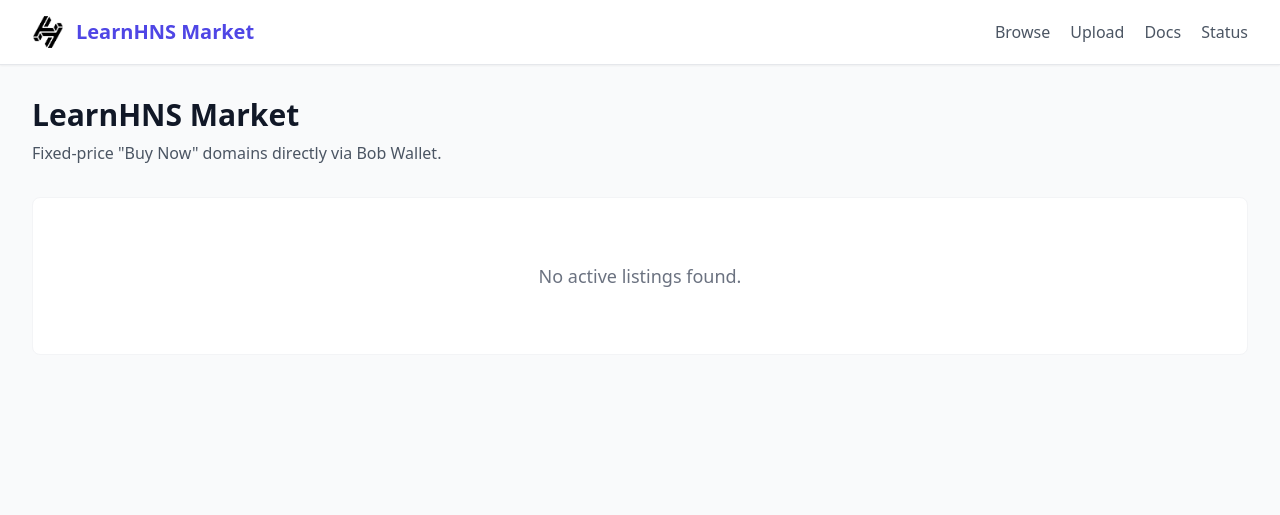
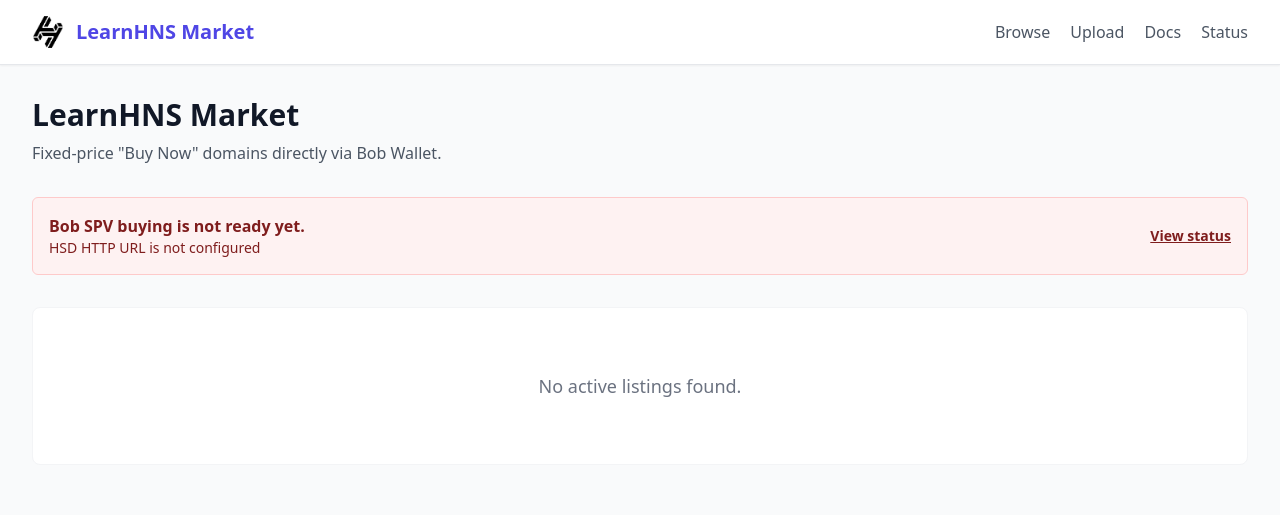
Before and after one commit to shadstoneofficial/learnhns-market, a Flask app: page / in a window 1280 px wide. Shown: the top 515 px of the page. Run offline with Flask 3, Linux system fonts and the light colour scheme; some libraries are stand-ins or nearby versions.

Commit message:
Show Bob SPV readiness on listings

```diff
--- a/app/blueprints/main.py
+++ b/app/blueprints/main.py
@@ -13,7 +13,7 @@ def index():
     min_price = request.args.get('min_price')
     # Basic active listings query
     listings = Listing.query.filter_by(status='active').order_by(Listing.created_at.desc()).all()
-    return render_template('index.html', listings=listings)
+    return render_template('index.html', listings=listings, hsd_readiness=_hsd_readiness())
 
 @main_bp.route('/upload')
 def upload():
@@ -45,9 +45,30 @@ def listing_detail(name):
         f"bob://x/fulfillauction?name={quote(listing.name, safe='')}"
         f"&presign={quote(proof_json, safe='')}"
     )
-    return render_template('listing.html', listing=listing, bob_deep_link=bob_deep_link)
+    return render_template(
+        'listing.html',
+        listing=listing,
+        bob_deep_link=bob_deep_link,
+        hsd_readiness=_hsd_readiness(),
+    )
 
 @main_bp.route('/listing/<name>/proof.json')
 def listing_proof(name):
     listing = Listing.query.filter_by(name=name, status='active').first_or_404()
     return jsonify(listing.proof_json)
+
+
+def _hsd_readiness():
+    status_data, _ = get_hsd_status_payload()
+    progress = status_data.get('progress')
+    progress_percent = None
+    if isinstance(progress, (int, float)):
+        progress_percent = max(0, min(100, progress * 100))
+
+    return {
+        "reachable": status_data.get('reachable', False),
+        "ready": status_data.get('reachable', False) and isinstance(progress, (int, float)) and progress >= 0.99,
+        "height": status_data.get('height'),
+        "progress_percent": progress_percent,
+        "error": status_data.get('error'),
+    }
--- a/app/templates/index.html
+++ b/app/templates/index.html
@@ -5,6 +5,22 @@
     <h1 class="text-3xl font-bold mb-2">LearnHNS Market</h1>
     <p class="text-gray-600">Fixed-price "Buy Now" domains directly via Bob Wallet.</p>
 </div>
+
+{% if hsd_readiness and not hsd_readiness.ready %}
+<div class="mb-8 rounded-md border {% if hsd_readiness.reachable %}border-amber-200 bg-amber-50 text-amber-900{% else %}border-red-200 bg-red-50 text-red-900{% endif %} p-4">
+    <div class="flex flex-col gap-2 sm:flex-row sm:items-center sm:justify-between">
+        <div>
+            <p class="font-semibold">Bob SPV buying is not ready yet.</p>
+            {% if hsd_readiness.reachable %}
+                <p class="text-sm">The hosted HSD node is syncing{% if hsd_readiness.progress_percent is not none %} ({{ "%.2f"|format(hsd_readiness.progress_percent) }}%, height {{ hsd_readiness.height }}){% endif %}. Full-node Bob users can still inspect proofs.</p>
+            {% else %}
+                <p class="text-sm">{{ hsd_readiness.error or 'The hosted HSD node is currently unreachable.' }}</p>
+            {% endif %}
+        </div>
+        <a href="{{ url_for('main.status') }}" class="text-sm font-semibold underline">View status</a>
+    </div>
+</div>
+{% endif %}
 
 <div class="grid grid-cols-1 sm:grid-cols-2 lg:grid-cols-3 gap-6">
     {% for listing in listings %}
```
Also changed, not shown: app/templates/listing.html (+11 -0 lines).
